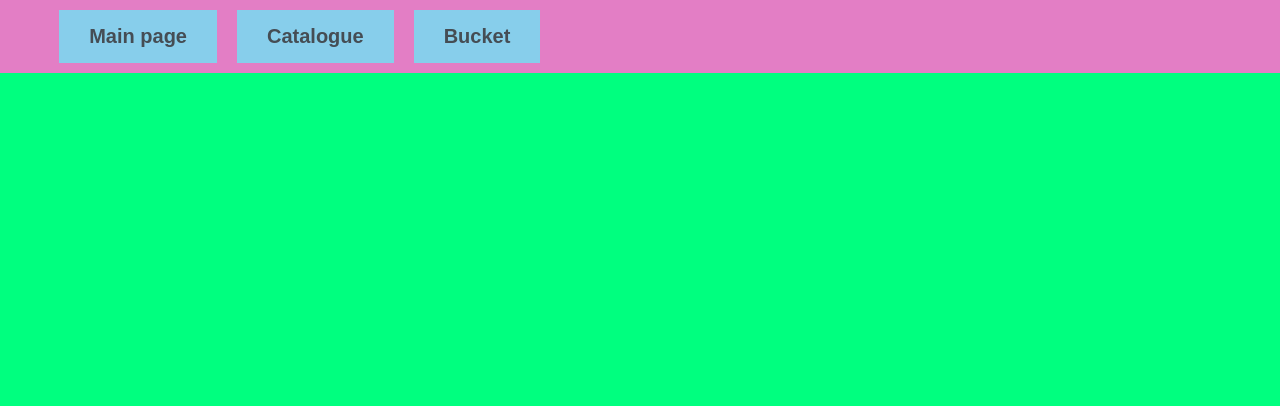
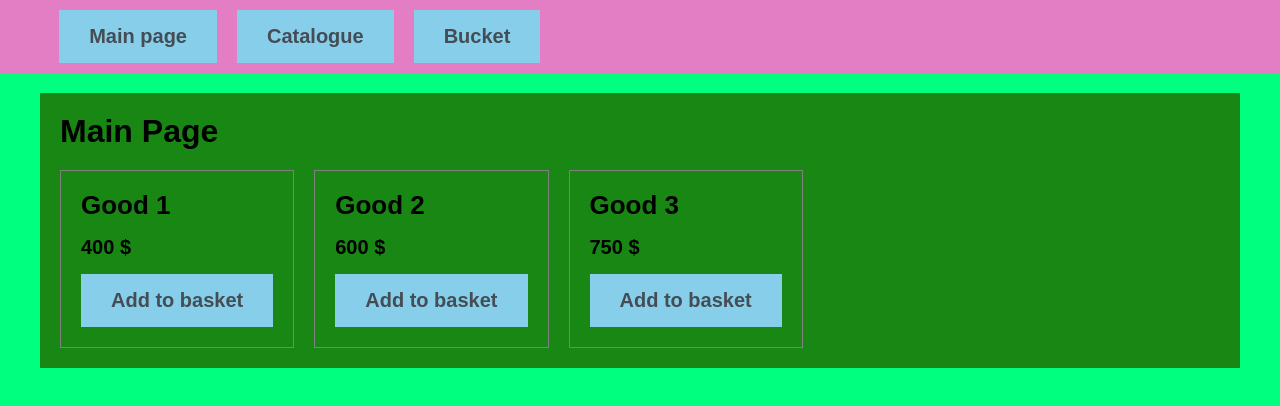
Before and after one commit to Rom-Freedom/Web-Shop, a plain HTML site: page index.html in a window 1280 px wide. Drawn offline with Linux system fonts and the light colour scheme.

Commit message:
make up and style the main page

```diff
--- a/css/style.css
+++ b/css/style.css
@@ -41,22 +41,23 @@ img {
   font-size: 20px;
   font-weight: 600;
   outline: 1px solid transparent;
-  transition: all .5s ease;
+  transition: all 0.5s ease;
 }
 .btn:hover {
   background-color: rgb(49, 86, 205);
   color: rgb(214, 222, 231);
 }
 .btn:active {
-    background-color: rgb(45, 80, 95);
+  background-color: rgb(45, 80, 95);
 }
 .btn:focus {
-    outline-color:#87ceeb;
+  outline-color: #87ceeb;
 }
 
 .header {
   background-color: rgb(227, 126, 197);
   padding: 10px 0px;
+  margin-bottom: 20px;
 }
 
 .navigation {
@@ -64,3 +65,40 @@ img {
   align-items: center;
   gap: 20px;
 }
+
+/* Container for all pages */
+.page-container {
+}
+
+.page {
+    background-color: #198713;
+    padding: 20px;
+}
+
+/* Main Heading */
+.main-title {
+    margin-top: 0;
+    margin-bottom: 20px;
+}
+
+/* List of goods */
+.product-list {
+    display: flex;
+    flex-wrap: wrap;
+    align-items: center;
+    gap: 20px;
+}
+.product-list__item {
+    display: flex;
+    flex-direction: column;
+    border: 1px solid gray;
+    padding: 20px;
+}
+.product-list__title {
+    font-size: 26px;
+    margin-bottom: 15px;
+}
+.product-list__price {
+    font-size: 20px;
+    margin-bottom: 15px;
+}
--- a/js/main.js
+++ b/js/main.js
@@ -30,10 +30,70 @@ function getHeader() {
     nav.append(link1, link2, link3)
     //Add nav to container
     container.append(nav)
-
     header.append(container)
     return header
 }
 
+/* Container Page (a block for all pages) */
+function getPageContainer() {
+    const main = document.createElement('main')
+    main.classList.add('page-container')
+    return main
+}
+
+//Product Cards
+function getProductCard(title, price) {
+    const item = document.createElement('li')
+    item.classList.add('product-list__item')
+
+    const productTitle = document.createElement('h2')
+    productTitle.classList.add('product-list__title')
+    productTitle.textContent = title
+
+    const Productprice = document.createElement('strong')
+    Productprice.classList.add('product-list__price')
+    Productprice.textContent = `${price} $`
+
+    //Butoon for addition good to a button
+    const addBasket = document.createElement('button')
+    addBasket.classList.add('btn')
+    addBasket.textContent = 'Add to basket'
+
+    item.append(productTitle, Productprice, addBasket)
+
+    return item
+}
+
+//Main Title
+function getMainTitle(text) {
+    const title = document.createElement('h1')
+    title.classList.add('main-title')
+    title.textContent = text
+    return title
+}
+
+//Main Page
+function getMainPage() {
+    const page = document.createElement('div')
+    page.classList.add('page', 'main-page', 'container')
+    const mainTitle = getMainTitle('Main Page')
+    const list = document.createElement('ul')
+    list.classList.add('product-list')
+
+    //Create three cards
+    list.append(
+        getProductCard('Good 1', 400),
+        getProductCard('Good 2', 600),
+        getProductCard('Good 3', 750),
+    )
+
+    page.append(mainTitle, list)
+    return page
+}
+
 const header = getHeader()
-app.append(header)
+const pageContainer = getPageContainer()
+const mainPage = getMainPage()
+pageContainer.append(mainPage)
+
+app.append(header, pageContainer)
```
